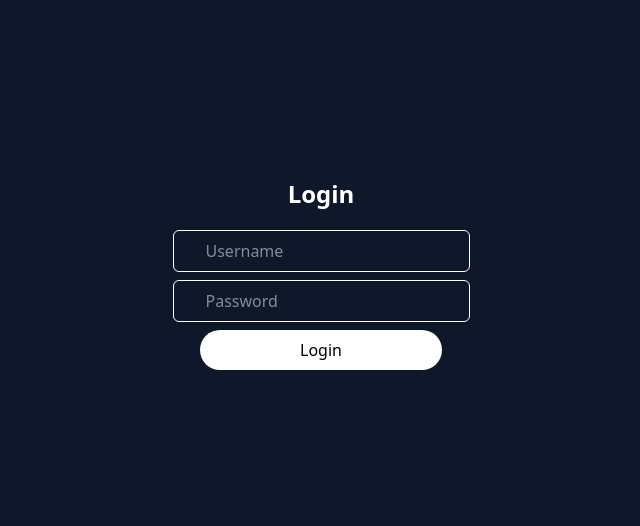
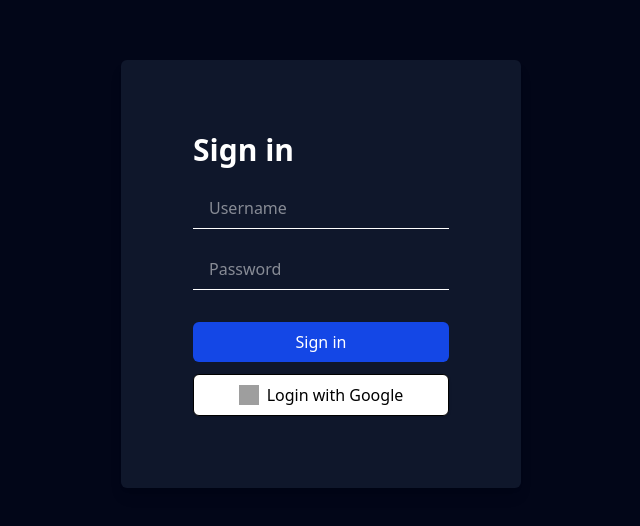
Before and after one commit to ShashankSreep/PasswordManager, a React (Vite) app: page /login in a window 1280 px wide. Shown: the part 126-652 px from the top of the page, without its empty margins (319-959 px from the left). Built offline with nearby package versions, Linux system fonts and the light colour scheme; grey boxes are pictures that could not be loaded.

Commit message:
Base Front End Done

```diff
--- a/src/components/Entry.jsx
+++ b/src/components/Entry.jsx
@@ -7,7 +7,7 @@ function Entry () {
     const navigate = useNavigate();
 
     const handleClick = () => {
-        navigate("/login");
+        navigate("/signup");
     }
 
     return (
@@ -17,7 +17,7 @@ function Entry () {
             <div className="text-white text-sm ml-4 font-bold">
             1Pass
         </div>
-        <button className="bg-blue-700 text-white px-15 py-2 rounded hover:bg-blue-950 rounded-t-full rounded-b-full mr-1 cursor-pointer" onClick={handleClick}>
+        <button className="bg-blue-700 text-white px-15 py-2 rounded hover:bg-blue-600 rounded-t-full rounded-b-full mr-1 cursor-pointer" onClick={handleClick}>
             Get started
         </button>
         </nav>
--- a/src/components/Login.jsx
+++ b/src/components/Login.jsx
@@ -1,20 +1,32 @@
 function Login() {
     return (
-        <div className="bg-slate-900 flex flex-col items-center justify-center h-screen p-4">
-            <h1 className="text-white font-bold text-2xl">Login</h1>
-            <div>
-                <input type="text" placeholder="Username"
-                className="px-8 py-2 rounded-md border border-white-300 text-white mt-5"/>
-            </div>
-            <div>
-                <input type="password" placeholder="Password"
-                className="px-8 py-2 rounded-md border border-white-300 text-white mt-2"/>
-            </div>
-            <div>
-                <button className="px-25 py-2 bg-white mt-2 rounded-b-full rounded-t-full">Login</button>
+        <div className="bg-slate-950 flex flex-col items-center justify-center h-screen p-4">
+            <div className="bg-slate-900 p-18 rounded-md shadow-lg flex flex-col">
+                <h1 className="text-white font-bold text-3xl">Sign in</h1>
+                    <input
+                        type="text"
+                        placeholder="Username"
+                        className="w-64 px-4 py-2 border-b border-white-300 text-white mt-5 focus:outline-none"
+                    />
+                    <input
+                        type="password"
+                        placeholder="Password"
+                        className="w-64 px-4 py-2 border-b border-white-300 text-white mt-5 focus:outline-none"
+                    />
+                <div className="flex flex-col space-y-3 mt-8">
+                    <button className="px-25 py-2 bg-blue-700 hover:bg-blue-600 rounded-md text-white cursor-pointer">Sign in</button>
+                    <button className="flex items-center justify-center gap-2 px-4 py-2 bg-white border rounded-md text-black shadow hover:bg-gray-100 cursor-pointer">
+                        <img
+                            src="https://www.svgrepo.com/show/355037/google.svg"
+                            alt="Google Icon"
+                            className="w-5 h-5"
+                        />
+                        Login with Google
+                    </button>
+                </div>
             </div>
         </div>
-    )
+    );
 }
 
 export default Login;
--- a/src/components/SignUp.jsx
+++ b/src/components/SignUp.jsx
@@ -0,0 +1,33 @@
+function SignUp() {
+    return (
+        <div className="bg-slate-950 flex flex-col items-center justify-center h-screen p-4">
+            <div className="bg-slate-900 p-18 rounded-md shadow-lg flex flex-col">
+                <h1 className="text-white font-bold text-3xl">Sign Up</h1>
+                    <input
+                        type="text"
+                        placeholder="Username"
+                        className="w-64 px-4 py-2 border-b border-white-300 text-white mt-5 focus:outline-none"
+                    />
+                    <input
+                        type="password"
+                        placeholder="Password"
+                        className="w-64 px-4 py-2 border-b border-white-300 text-white mt-5 focus:outline-none"
+                    />
+                <div className="flex flex-col space-y-3 mt-8">
+                    <button className="px-25 py-2 bg-blue-700 hover:bg-blue-600 rounded-md text-white cursor-pointer">Sign in</button>
+                    <button className="flex items-center justify-center gap-2 px-4 py-2 bg-white border rounded-md text-black shadow hover:bg-gray-100 cursor-pointer">
+                        <img
+                            src="https://www.svgrepo.com/show/355037/google.svg"
+                            alt="Google Icon"
+                            className="w-5 h-5"
+                        />
+                        Login with Google
+                    </button>
+                </div>
+                <h1 className="text-white text-center mt-3">Already a User? <a href="/login" className="text-blue-500 underline ml-1">Login</a></h1>
+            </div>
+        </div>
+    );
+}
+
+export default SignUp;
--- a/src/main.jsx
+++ b/src/main.jsx
@@ -5,12 +5,14 @@ import {BrowserRouter, Routes, Route} from "react-router";
 import './index.css'
 import App from './App.jsx'
 import Login from './components/Login.jsx'
+import SignUp from './components/SignUp.jsx'
 
 createRoot(document.getElementById('root')).render(
     <BrowserRouter>
     <Routes>
       <Route path="/" element={<App />} />
       <Route path="/login" element={<Login />}/>
+      <Route path="/signup" element={<SignUp />}/>
     </Routes>
     </BrowserRouter>
 )
```
